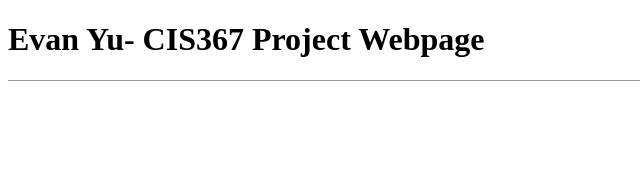
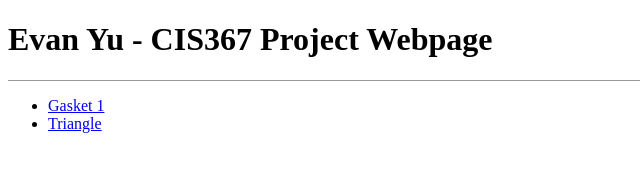
Before and after one commit to evanyu10/evanyu10.github.io, a plain HTML site: page index.html in a window 1280 px wide. Shown: the whole page, without its empty margins (0-640 px from the left). Drawn offline with Linux system fonts and the light colour scheme.

Commit message:
Updated Index file

```diff
--- a/index.html
+++ b/index.html
@@ -5,9 +5,11 @@
 </head>
 <body>
 
-<h1> Evan Yu- CIS367 Project Webpage</h1>
+<h1> Evan Yu - CIS367 Project Webpage</h1>
 <hr size="1" />
-
-
+<ul>
+<li> <a href="/Users/evanyu/myWebsite/evanyu10.github.io/gasket/gasket-yu.html">Gasket 1 </a> </li>
+<li> <a href="/Users/evanyu/myWebsite/evanyu10.github.io/triangle/triangle.html">Triangle</a></li>
+</ul>
 </body>
 </html>
```
